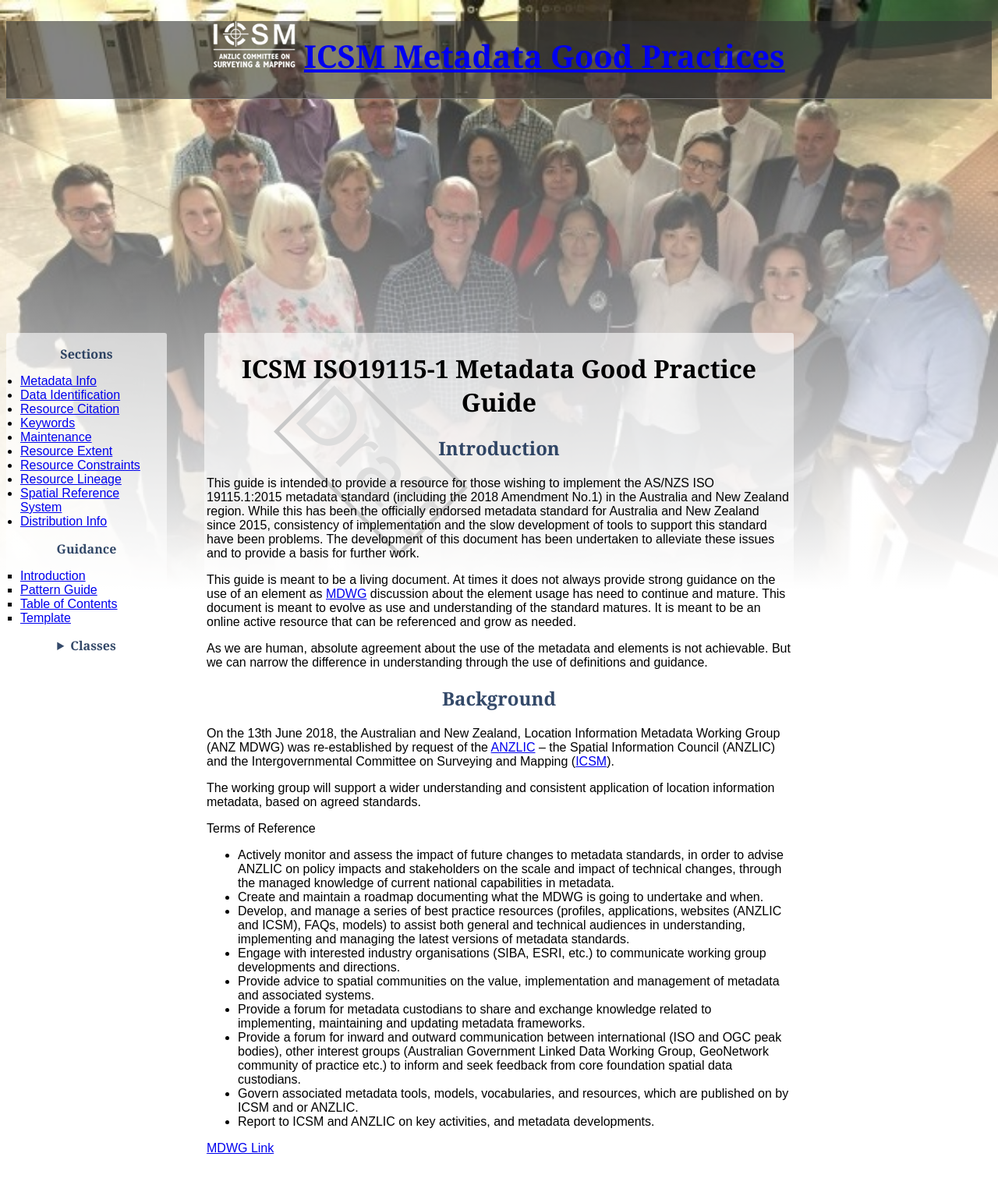
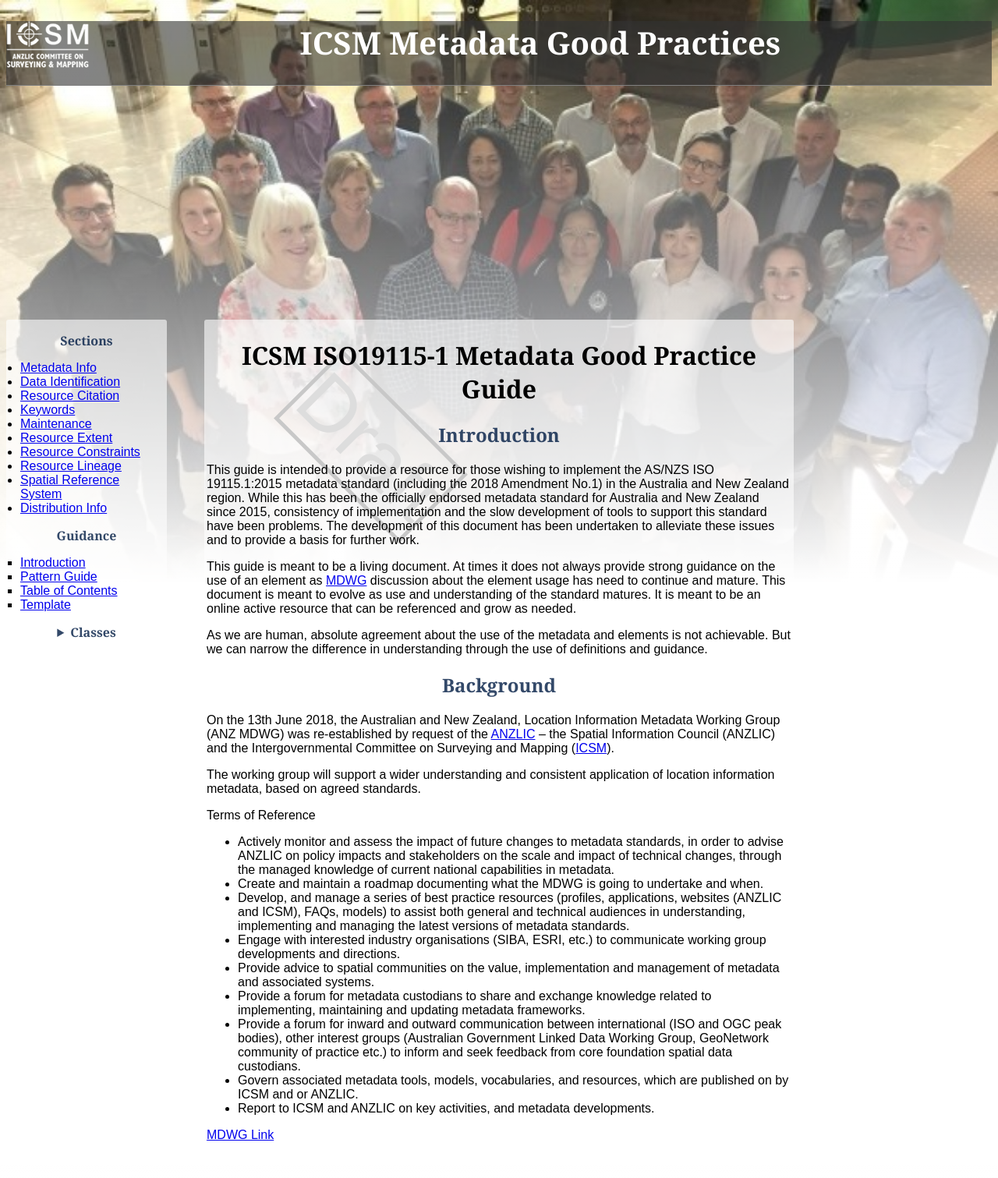
Before and after one commit to OpenWork-NZ/mdwg, a Jekyll site: the page built from index.md, in a window 1280 px wide. Shown: the whole page at 78% size. Built offline with Jekyll 4.4.1, drawn with Linux system fonts in a browser that asks for light colours.

Commit message:
Adjust header layout/colours

```diff
--- a/_layouts/page.html
+++ b/_layouts/page.html
@@ -24,8 +24,10 @@
     h1 {color: black}
     details summary {font-weight: bold}
 
-    header {background: #3339}
+    header {background: #3339; vertical-align: center}
     header h1 {font-size: 2.5rem}
+    header img {float: left}
+    header a:link, header a:visited {color: white; text-decoration: none}
 
     aside, main {
       margin-top: 300px;
```
